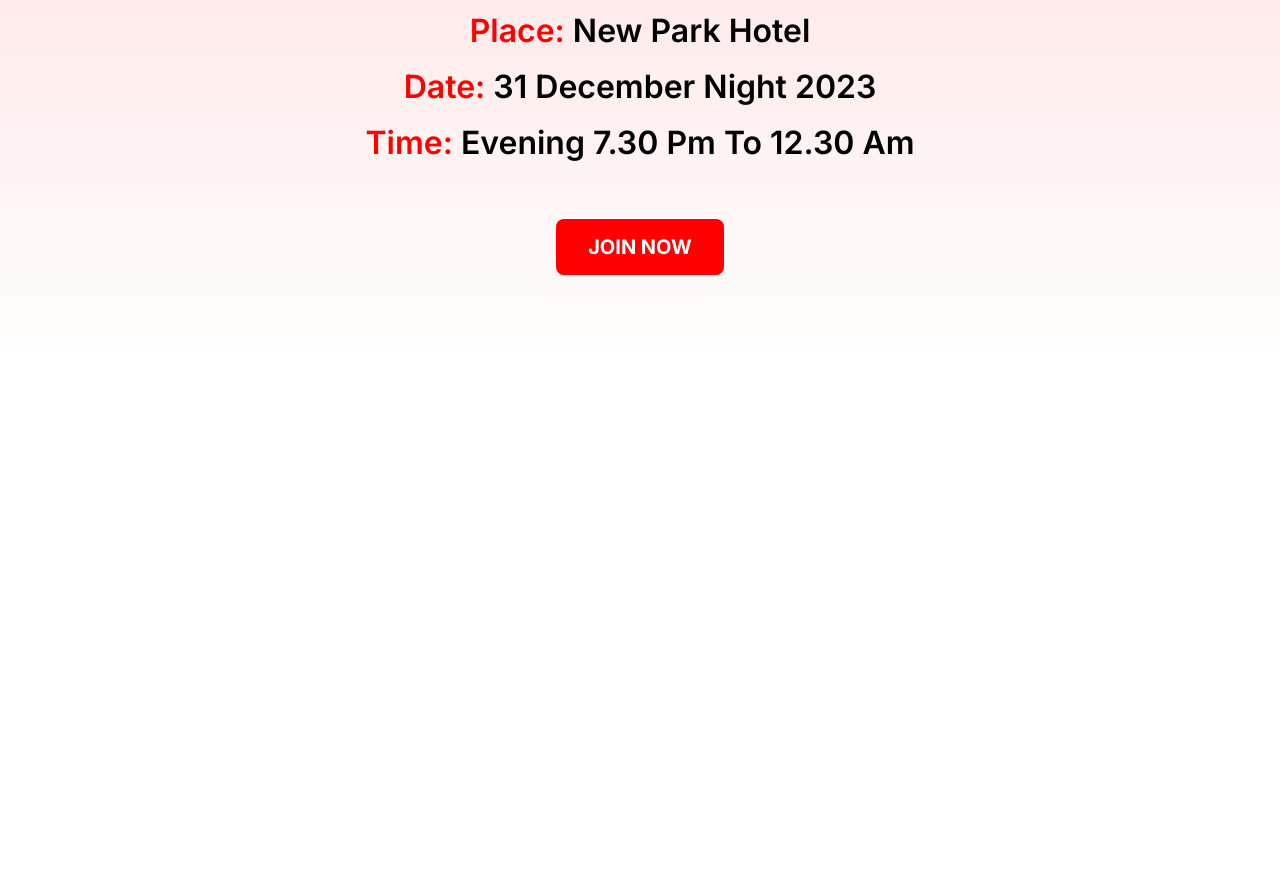
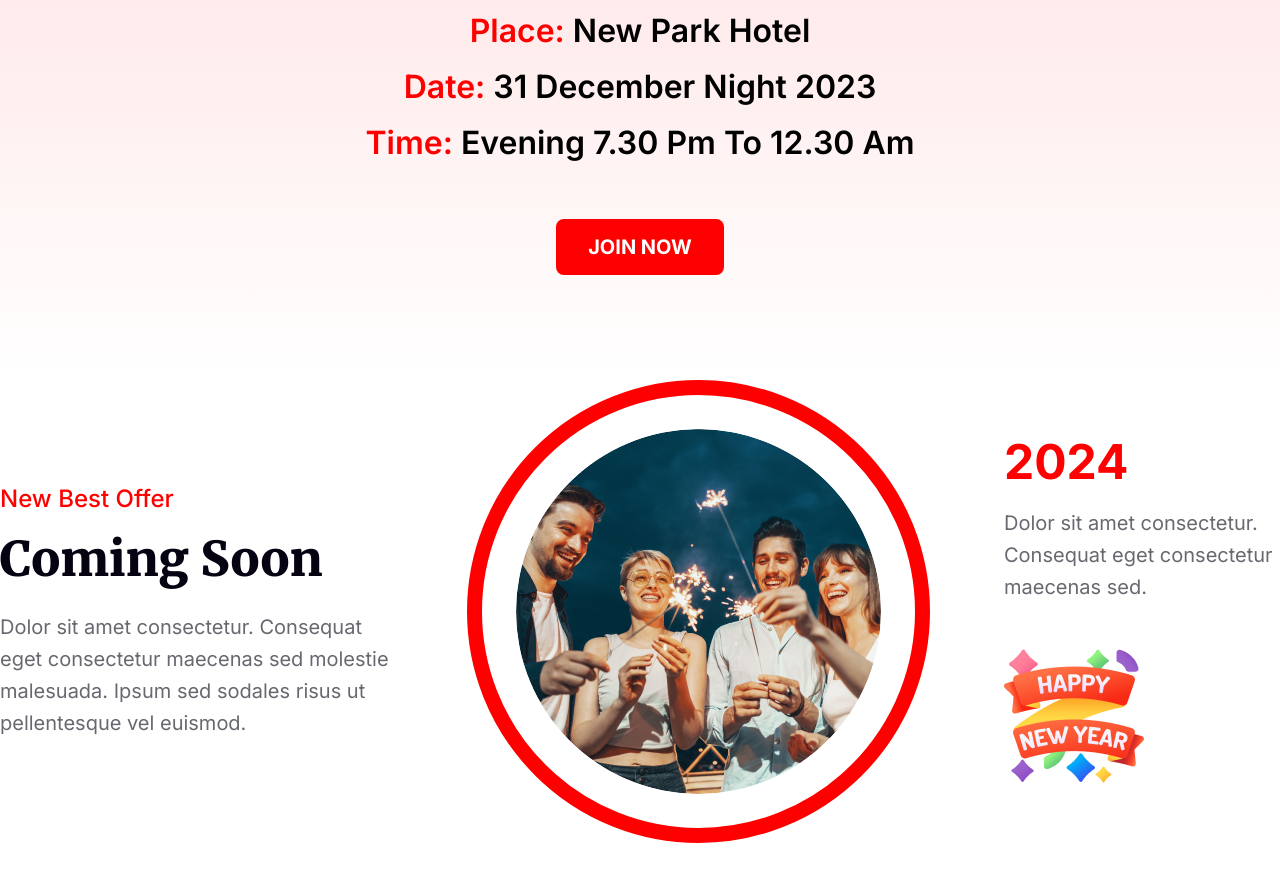
Before and after one commit to Durjoy96/new-year-celebration-landing-page, a plain HTML site: page index.html in a window 1280 px wide. Shown: the part 2528-3409 px from the top of the page. Before the commit the page ends 3308 px from the top, so only its background shows below. Drawn offline with Linux system fonts and the light colour scheme.

Commit message:
added new best offer section

```diff
--- a/assets/css/styles.css
+++ b/assets/css/styles.css
@@ -8,7 +8,36 @@
     --base-100: #fff;
     --primary: #ff0000;
     --base-content: #070211;
+    --base-content-secondary: #07021199;
     --banner-text: #fff;
+}
+
+/* shared  styles */
+.title {
+    color: var(--base-content);
+    font-size: 48px;
+    font-weight: 900;
+    line-height: 60px;
+    letter-spacing: 0%;
+    text-transform: capitalize;
+}
+
+.subtitle {
+    color: var(--primary);
+    font-family: "Inter", sans-serif;
+    font-size: 24px;
+    font-weight: 500;
+    line-height: 29px;
+    letter-spacing: 0%;
+}
+
+.description {
+    color: var(--base-content-secondary);
+    font-family: "Inter", sans-serif;
+    font-size: 20px;
+    font-weight: 400;
+    line-height: 32px;
+    letter-spacing: 0%;
 }
 
 /* body styles */
@@ -70,13 +99,7 @@ main {
     text-align: center;
 }
 
-.offer-container-subtitle {
-    color: var(--primary);
-    font-family: Inter;
-    font-size: 24px;
-    font-weight: 500;
-    line-height: 29px;
-    letter-spacing: 0%;
+.offer-container .subtitle {
     text-align: center;
     margin: 48px 0 0;
 }
@@ -196,3 +219,54 @@ main {
     margin: 48px 0 0;
     cursor: pointer;
 }
+
+/* new best offer section */
+.new-best-offer-container {
+    width: 100%;
+    height: 463px;
+
+    display: flex;
+    align-items: center;
+    justify-content: space-between;
+}
+
+.new-best-offer-content {
+    width: 393px;
+}
+
+.new-best-offer-content .title {
+    margin: 16px 0 0;
+}
+
+.new-best-offer-content .description {
+    margin: 22px 0 0;
+}
+
+.ellipse-img {
+    outline: 15px solid var(--primary);
+    outline-offset: 34px;
+    border: none;
+    border-radius: 50%;
+}
+
+.content-2024 {
+    width: 276px;
+}
+
+.content-2024-title {
+    color: var(--primary);
+    font-family: "Inter", sans-serif;
+    font-size: 48px;
+    font-weight: 700;
+    line-height: 58px;
+    letter-spacing: 0%;
+    text-align: left;
+}
+
+.content-2024 .description {
+    margin: 16px 0 0;
+}
+
+.content-2024 img {
+    margin: 43px 0 0;
+}
--- a/index.html
+++ b/index.html
@@ -28,7 +28,7 @@
     <main>
         <section class="offer-container">
             <h2 class="off-percentage">65% OFF</h2>
-            <p class="offer-container-subtitle">OUR HOLIDAY DEALS ARE BETTER</p>
+            <p class="subtitle">OUR HOLIDAY DEALS ARE BETTER</p>
             <h3 class="offer-container-categories">ALL CATEGORIES</h3>
         </section>
 
@@ -49,6 +49,20 @@
                 <button class="join-now-btn">join now</button>
             </div>
         </section>
+
+        <section class="new-best-offer-container">
+            <div class="new-best-offer-content">
+                <h3 class="subtitle">New Best Offer</h3>
+                <h2 class="title">Coming Soon</h2>
+                <p class="description">Dolor sit amet consectetur. Consequat eget consectetur maecenas sed molestie malesuada. Ipsum sed sodales risus ut pellentesque vel euismod. </p>
+            </div>
+            <img class="ellipse-img" src="assets/images/Ellipse 1.png" alt="Ellipse">
+            <div class="content-2024">
+                <h2 class="content-2024-title">2024</h2>
+                <p class="description">Dolor sit amet consectetur. Consequat eget consectetur maecenas sed.</p>
+                <img src="assets/images/Group 96.png" alt="happy new year">
+            </div>
+        </section>
     </main>
     <footer>
 
```
